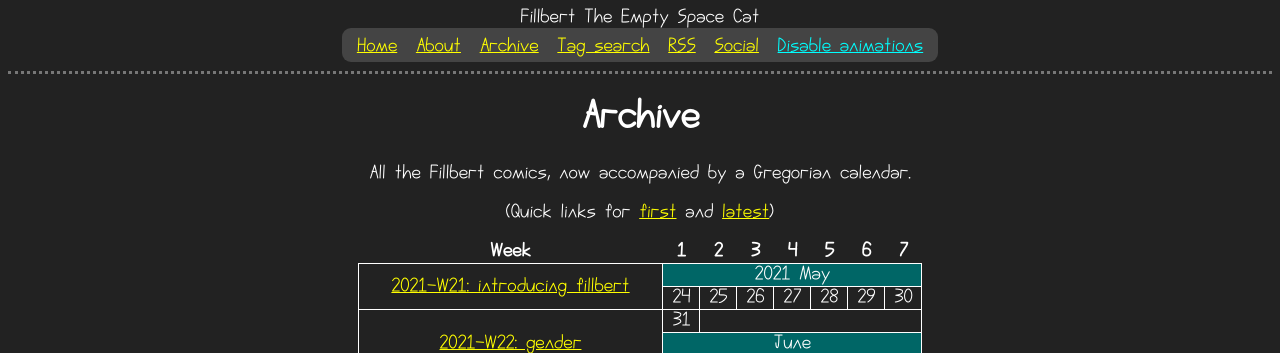
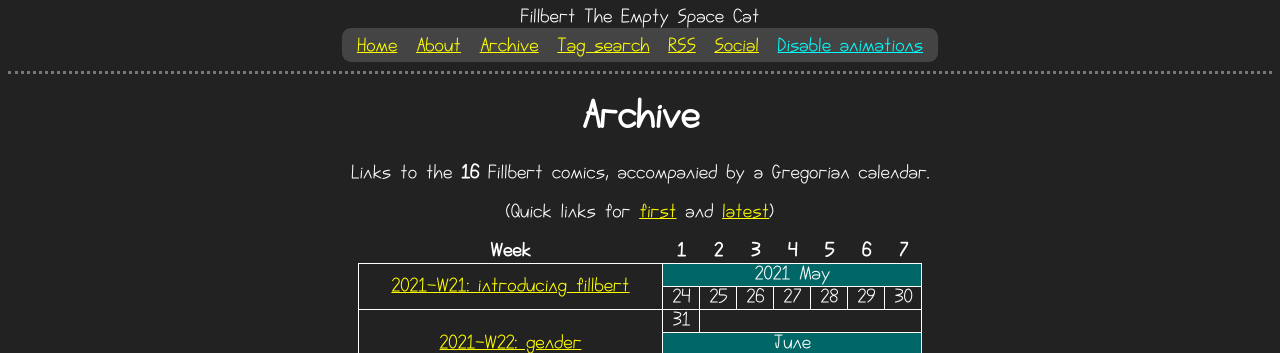
Before and after one commit to mincerafter42/fillbert, a Jekyll site: the page built from archive.md, in a window 1280 px wide. Shown: the top 353 px of the page. Built offline with Jekyll 4.4.1, drawn with Linux system fonts in a browser that asks for light colours.

Commit message:
Minor change to text on Archive page.

```diff
--- a/archive.md
+++ b/archive.md
@@ -1,7 +1,7 @@
 ---
 title: Archive
 ---
-All the Fillbert comics, now accompanied by a Gregorian calendar.
+Links to the <b>{{site.posts.size}}</b> Fillbert comics, accompanied by a Gregorian calendar.
 
 (Quick links for [first]({{site.posts[-1].url|relative_url}}) and [latest]({{site.posts[0].url|relative_url}}))
 
```
